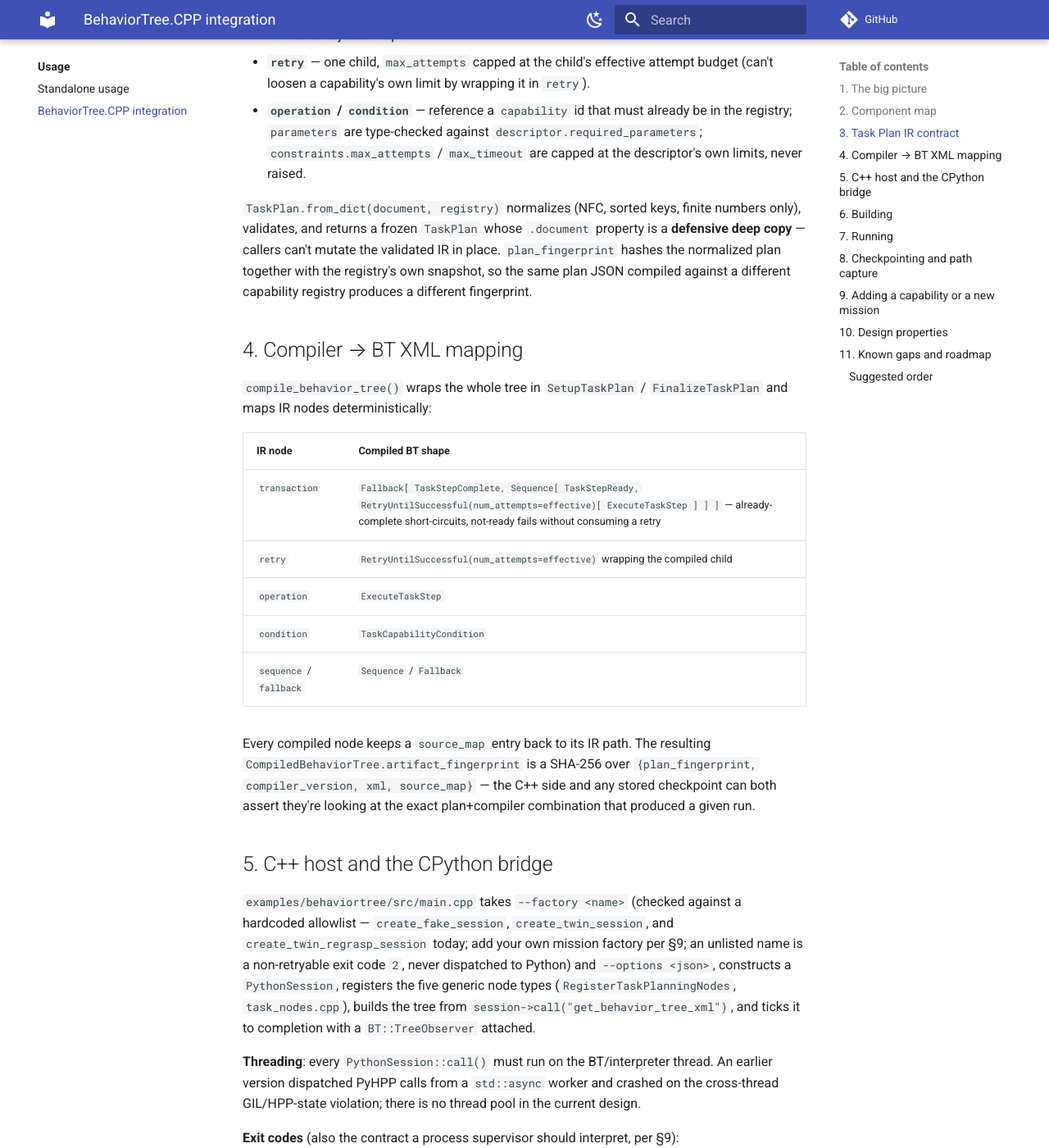
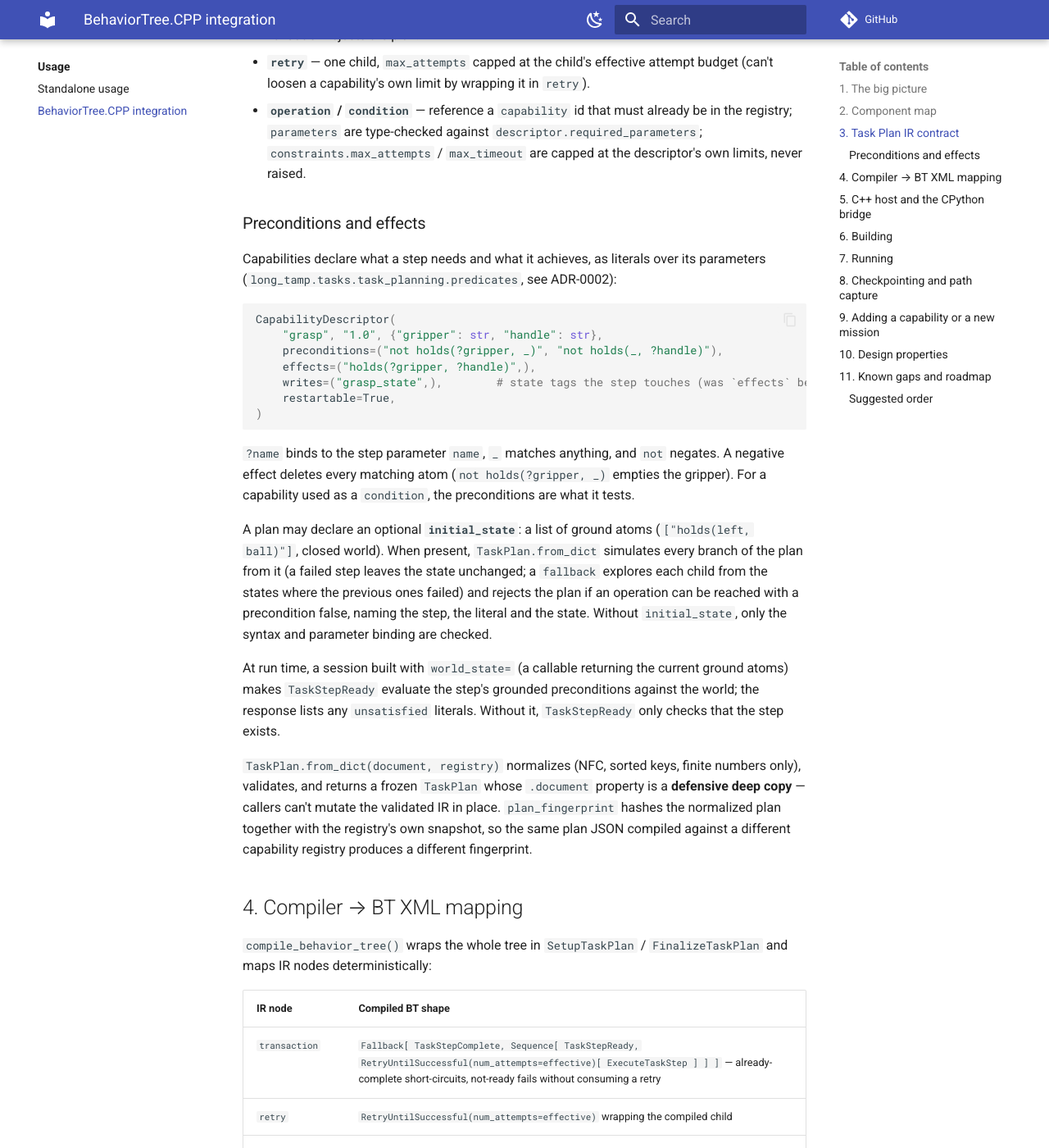
Before and after one commit to thanhndv212/long-tamp, an MkDocs documentation site: the page built from docs/usage/behaviortree-integration.md, in a window 1280 px wide and 1400 px high, scrolled down 2669 px. Shown: the whole window at 82% size. Built offline with MkDocs 1.6.1 and Material for MkDocs 9.7.7, drawn with Linux system fonts in a browser that asks for light colours; comment, search, counter and statistics services are not loaded; some of the changed text lies outside the part shown.

Commit message:
docs(usage): document preconditions, effects and initial_state
Refs #2

````diff
--- a/docs/usage/behaviortree-integration.md
+++ b/docs/usage/behaviortree-integration.md
@@ -93,6 +93,37 @@ and be unique across the whole tree.
   registry; `parameters` are type-checked against `descriptor.required_parameters`;
   `constraints.max_attempts` / `max_timeout` are capped at the descriptor's own limits, never
   raised.
+
+### Preconditions and effects
+
+Capabilities declare what a step needs and what it achieves, as literals over its
+parameters (`long_tamp.tasks.task_planning.predicates`, see ADR-0002):
+
+```python
+CapabilityDescriptor(
+    "grasp", "1.0", {"gripper": str, "handle": str},
+    preconditions=("not holds(?gripper, _)", "not holds(_, ?handle)"),
+    effects=("holds(?gripper, ?handle)",),
+    writes=("grasp_state",),        # state tags the step touches (was `effects` before 0.2)
+    restartable=True,
+)
+```
+
+`?name` binds to the step parameter `name`, `_` matches anything, and `not` negates. A
+negative effect deletes every matching atom (`not holds(?gripper, _)` empties the
+gripper). For a capability used as a `condition`, the preconditions are what it tests.
+
+A plan may declare an optional **`initial_state`**: a list of ground atoms
+(`["holds(left, ball)"]`, closed world). When present, `TaskPlan.from_dict` simulates every
+branch of the plan from it (a failed step leaves the state unchanged; a `fallback` explores
+each child from the states where the previous ones failed) and rejects the plan if an
+operation can be reached with a precondition false, naming the step, the literal and the
+state. Without `initial_state`, only the syntax and parameter binding are checked.
+
+At run time, a session built with `world_state=` (a callable returning the current ground
+atoms) makes `TaskStepReady` evaluate the step's grounded preconditions against the world;
+the response lists any `unsatisfied` literals. Without it, `TaskStepReady` only checks that
+the step exists.
 
 `TaskPlan.from_dict(document, registry)` normalizes (NFC, sorted keys, finite numbers only),
 validates, and returns a frozen `TaskPlan` whose `.document` property is a **defensive deep
@@ -220,9 +251,10 @@ without touching HPP at all.
 
 ## 9. Adding a capability or a new mission
 
-1. Write a `CapabilityDescriptor` (id, version, `required_parameters`, `effects`,
-   `max_attempts`, `max_timeout`, and `restartable=True` if it will back a `transaction`) and
-   a plain callable `dict -> dict` implementation.
+1. Write a `CapabilityDescriptor` (id, version, `required_parameters`, `preconditions`,
+   `effects`, `writes`, `max_attempts`, `max_timeout`, and `restartable=True` if it will back
+   a `transaction`; see §3 "Preconditions and effects") and a plain callable `dict -> dict`
+   implementation.
 2. `registry.register(descriptor, implementation)` into a fresh `CapabilityRegistry` — do
    this before constructing any `TaskPlanningSession`/`HostSession`; the registry freezes
    (`RuntimeError` on further `register`/`bind`) the moment a session is constructed.
@@ -294,8 +326,8 @@ bimanual scene, both grasps completed. Nothing below is broken — this is the g
   future model-proposed) plan; nothing in this repo *searches* for one. Real TAMP
   integration needs a predicate/effects layer a symbolic planner reads and writes, plus
   "stream" functions bridging PDDLStream-style continuous sampling requests to
-  `ConfigGenerator`/`grasp()`. `CapabilityDescriptor.effects` is still just documentation —
-  unused by anything beyond `snapshot()`'s JSON output.
+  `ConfigGenerator`/`grasp()`. The predicate layer exists since 0.2 (§3: preconditions,
+  effects, plan-time simulation); the symbolic search on top of it is roadmap M3.
 
 **Not done by design — the risk/reward didn't justify it yet:**
 
````
Also changed, not shown: docs/plans/roadmap.md (+1 -1 lines).
